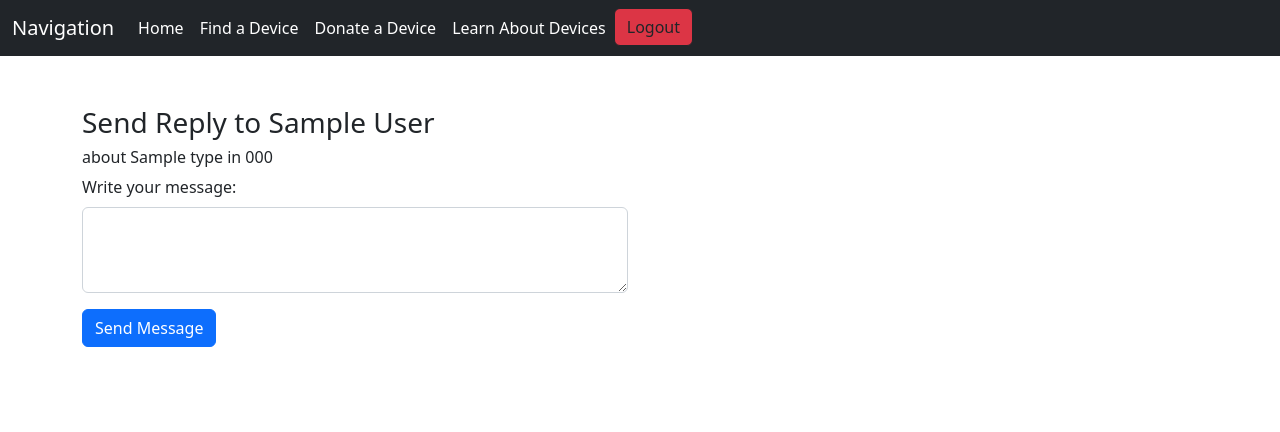
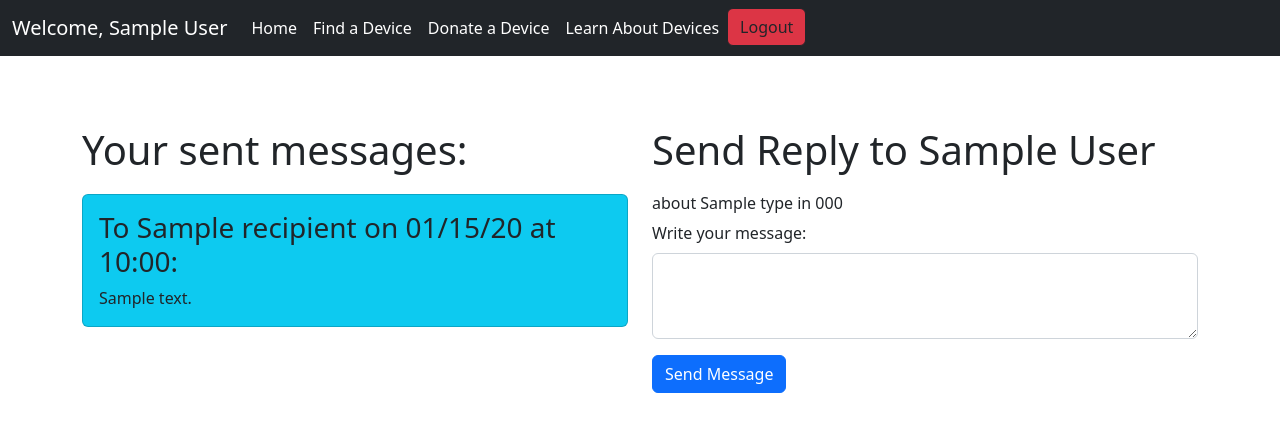
Before and after one commit to jlgregg1/dme_project, a Flask app: template flask_app/templates/reply.html in a window 1280 px wide. Shown: the top 432 px of the page. Run offline with Flask 2, Linux system fonts and the light colour scheme; the visitor is signed in with stand-in values (Sample User, id 1); tables that the repository leaves empty or names only in its code hold one stand-in row (values such as "Sample post"); the template is opened without the code that fills it: most values are stand-ins (such as "Sample title", 1, 10 or a date in 2020).

Commit message:
updated user name in navbar

```diff
--- a/flask_app/controllers/messages.py
+++ b/flask_app/controllers/messages.py
@@ -19,7 +19,7 @@ def reply(id, id2):
         "id" : id,
         "device_id" : id2
     }
-    return render_template("reply.html", message_recipient = user.User.get_user_by_id(data), this_device = device.Device.get_device_by_id(data))
+    return render_template("reply.html", message_recipient = user.User.get_user_by_id(data), this_device = device.Device.get_device_by_id(data), all_messages = message.Message.get_all_received_messages(data))
 
 #hidden routes
 @app.route("/add_message_to_db/<int:id>", methods = ["POST"])
--- a/flask_app/static/css/style.css
+++ b/flask_app/static/css/style.css
@@ -24,7 +24,7 @@ img {
 }
 h1{
     margin-bottom: 20px;
-    margin-top:20px;
+    margin-top: 20px;
 }
 .bullet{
     margin-bottom: 15px;
--- a/flask_app/templates/dashboard.html
+++ b/flask_app/templates/dashboard.html
@@ -71,7 +71,7 @@
         </div>
         <div class="row">
             <div class="col-8">
-                <h1>Your Messages:</h1>
+                <h1>Your Received Messages:</h1>
                 <div>
                     {% for this_message in all_messages %}
                         {% if session['user_id'] == this_message.recipient_id and session['user_id'] != this_message.sender_id%}
--- a/flask_app/templates/edit.html
+++ b/flask_app/templates/edit.html
@@ -11,7 +11,7 @@
 <body>
     <nav class="navbar navbar-expand-lg navbar-dark bg-dark">
         <div class="container-fluid">
-            <a class="navbar-brand" href="#">Navigation</a>
+            <a class="navbar-brand" href="#">Welcome, {{session['first_name']}}</a>
             <button class="navbar-toggler" type="button" data-bs-toggle="collapse" data-bs-target="#navbarNav" aria-controls="navbarNav" aria-expanded="false" aria-label="Toggle navigation">
             <span class="navbar-toggler-icon"></span>
             </button>
--- a/flask_app/templates/find.html
+++ b/flask_app/templates/find.html
@@ -11,7 +11,7 @@
 <body>
     <nav class="navbar navbar-expand-lg navbar-dark bg-dark">
         <div class="container-fluid">
-            <a class="navbar-brand" href="#">Navigation</a>
+            <a class="navbar-brand" href="#">Welcome, {{session['first_name']}}</a>
             <button class="navbar-toggler" type="button" data-bs-toggle="collapse" data-bs-target="#navbarNav" aria-controls="navbarNav" aria-expanded="false" aria-label="Toggle navigation">
             <span class="navbar-toggler-icon"></span>
             </button>
--- a/flask_app/templates/learn.html
+++ b/flask_app/templates/learn.html
@@ -11,7 +11,7 @@
 <body>
     <nav class="navbar navbar-expand-lg navbar-dark bg-dark">
         <div class="container-fluid">
-            <a class="navbar-brand" href="#">Navigation</a>
+            <a class="navbar-brand" href="#">Welcome, {{session['first_name']}}</a>
             <button class="navbar-toggler" type="button" data-bs-toggle="collapse" data-bs-target="#navbarNav" aria-controls="navbarNav" aria-expanded="false" aria-label="Toggle navigation">
             <span class="navbar-toggler-icon"></span>
             </button>
--- a/flask_app/templates/post.html
+++ b/flask_app/templates/post.html
@@ -6,12 +6,12 @@
     <meta name="viewport" content="width=device-width, initial-scale=1.0">
     <link href="https://cdn.jsdelivr.net/npm/bootstrap@5.2.0-beta1/dist/css/bootstrap.min.css" rel="stylesheet" integrity="sha384-0evHe/X+R7YkIZDRvuzKMRqM+OrBnVFBL6DOitfPri4tjfHxaWutUpFmBp4vmVor" crossorigin="anonymous">
     <link rel="stylesheet" href="static/css/style.css">
-    <title>Post A Device</title>
+    <title>Donate A Device</title>
 </head>
 <body>
     <nav class="navbar navbar-expand-lg navbar-dark bg-dark">
         <div class="container-fluid">
-            <a class="navbar-brand" href="#">Navigation</a>
+            <a class="navbar-brand" href="#">Welcome, {{session['first_name']}}</a>
             <button class="navbar-toggler" type="button" data-bs-toggle="collapse" data-bs-target="#navbarNav" aria-controls="navbarNav" aria-expanded="false" aria-label="Toggle navigation">
             <span class="navbar-toggler-icon"></span>
             </button>
--- a/flask_app/templates/reply.html
+++ b/flask_app/templates/reply.html
@@ -11,7 +11,7 @@
 <body>
     <nav class="navbar navbar-expand-lg navbar-dark bg-dark">
         <div class="container-fluid">
-            <a class="navbar-brand" href="#">Navigation</a>
+            <a class="navbar-brand" href="#">Welcome, {{session['first_name']}}</a>
             <button class="navbar-toggler" type="button" data-bs-toggle="collapse" data-bs-target="#navbarNav" aria-controls="navbarNav" aria-expanded="false" aria-label="Toggle navigation">
             <span class="navbar-toggler-icon"></span>
             </button>
@@ -39,7 +39,18 @@
     <div class="container">
         <div class="row">
             <div class="col-6">
-                <h3>Send Reply to {{message_recipient.first_name}} {{message_recipient.last_name}}</h3>
+                <h1>Your sent messages:</h1>
+                {% for this_message in all_messages %}
+                    <div class = "card bg-info my-2">
+                        <div class = "card-body">
+                            <h3 class = "card-title">To {{this_message.recipient}} on {{this_message.created_at.strftime("%m/%d/%y at %H:%M")}}:</h3>
+                            <p class = "card-text">{{this_message.message}}</p>
+                        </div>
+                    </div>
+                {% endfor %}
+            </div>
+            <div class="col-6">
+                <h1>Send Reply to {{message_recipient.first_name}} {{message_recipient.last_name}}</h1>
                 <h6>about {{this_device.type}} in {{this_device.zip_code}}</h6>
                 <form action = "/add_reply_to_db/{{message_recipient.id}}/{{this_device.id}}" method = "POST">
                     <div class="mb-3">
--- a/flask_app/templates/results.html
+++ b/flask_app/templates/results.html
@@ -11,7 +11,7 @@
 <body>
     <nav class="navbar navbar-expand-lg navbar-dark bg-dark">
         <div class="container-fluid">
-            <a class="navbar-brand" href="#">Navigation</a>
+            <a class="navbar-brand" href="#">Welcome, {{session['first_name']}}</a>
             <button class="navbar-toggler" type="button" data-bs-toggle="collapse" data-bs-target="#navbarNav" aria-controls="navbarNav" aria-expanded="false" aria-label="Toggle navigation">
             <span class="navbar-toggler-icon"></span>
             </button>
```
Also changed, not shown: flask_app/models/message.py (line endings or trailing spaces).
